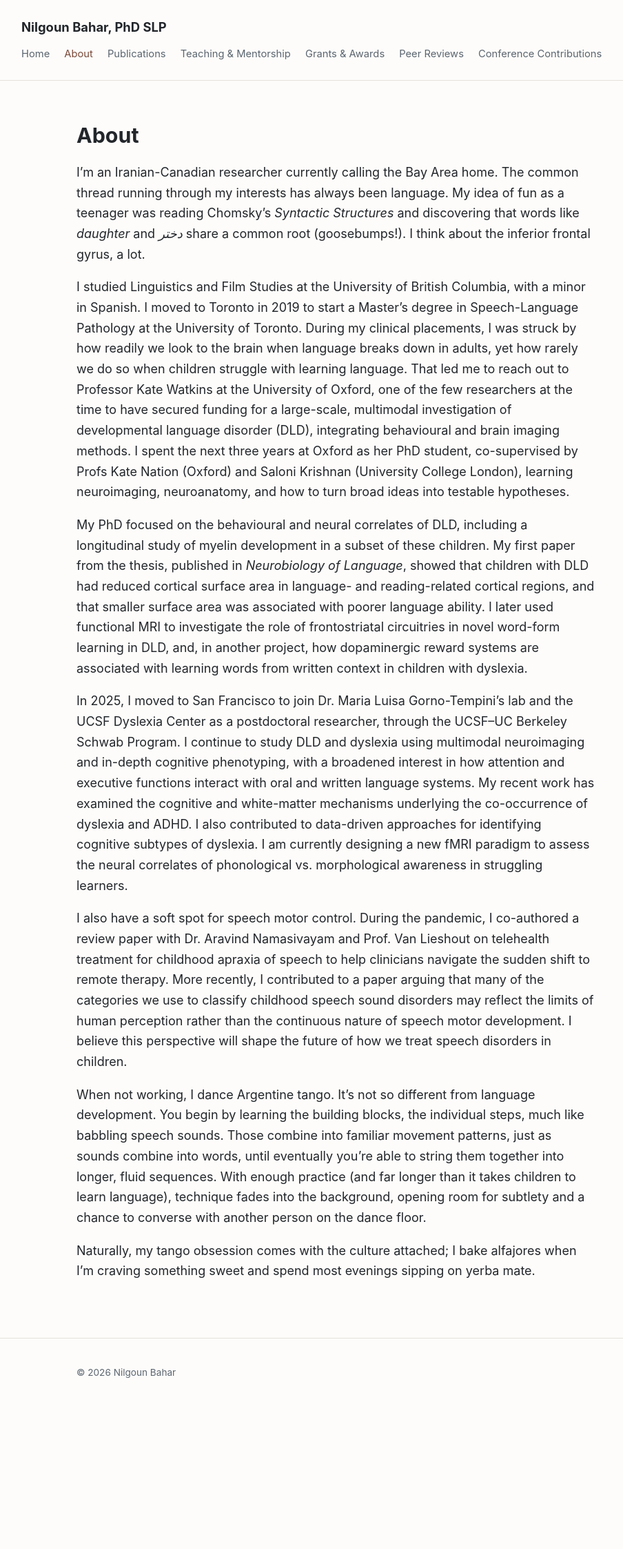
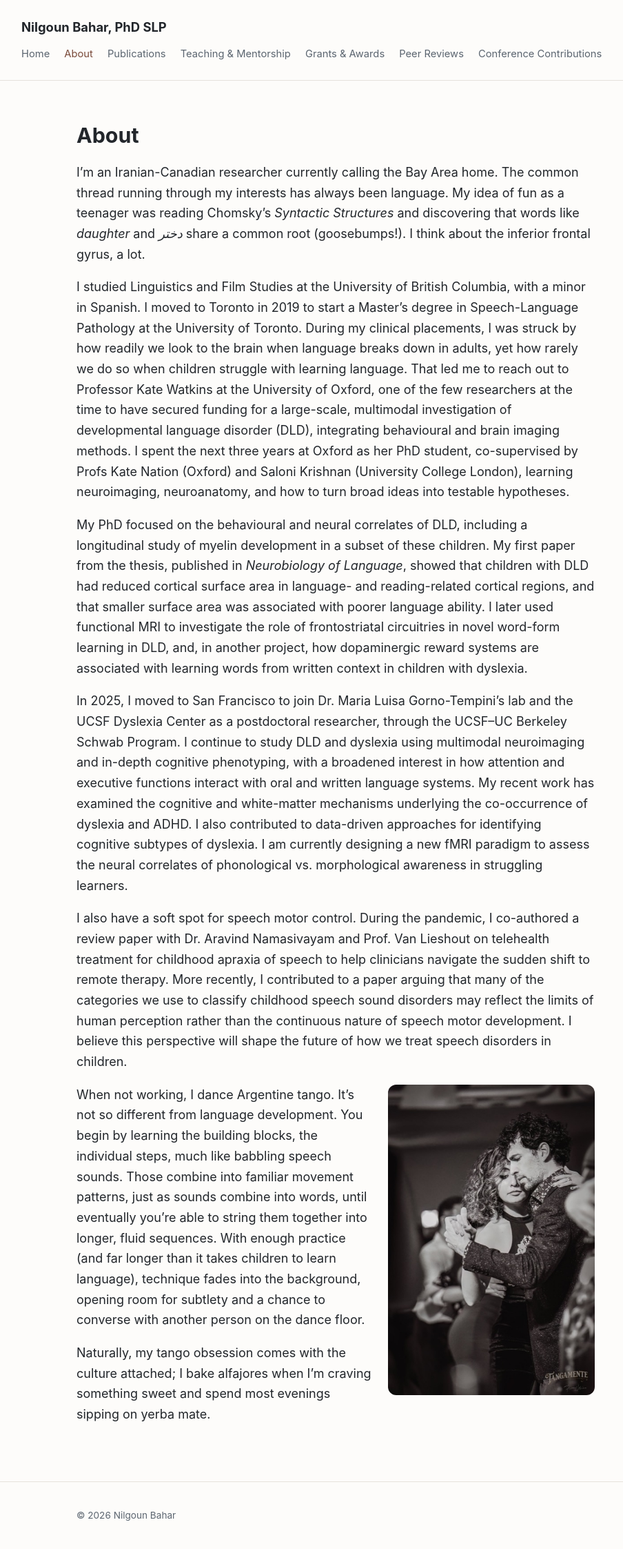
Before and after one commit to N-Bahar/N-Bahar.github.io, a Jekyll site: the page built from about.md, in a window 1280 px wide. Shown: the whole page at 69% size, without its empty margins (153-1057 px from the left). Built offline with Jekyll 4.4.1, drawn with Linux system fonts in a browser that asks for light colours; before the commit the page ends 2038 px from its top, so only the background shows below that.

Commit message:
Add Argentine tango photo to about page
Co-Authored-By: Claude Sonnet 5 <noreply@anthropic.com>

```diff
--- a/about.md
+++ b/about.md
@@ -16,6 +16,6 @@ In 2025, I moved to San Francisco to join Dr. Maria Luisa Gorno-Tempini's lab an
 
 I also have a soft spot for speech motor control. During the pandemic, I co-authored a review paper with Dr. Aravind Namasivayam and Prof. Van Lieshout on telehealth treatment for childhood apraxia of speech to help clinicians navigate the sudden shift to remote therapy. More recently, I contributed to a paper arguing that many of the categories we use to classify childhood speech sound disorders may reflect the limits of human perception rather than the continuous nature of speech motor development. I believe this perspective will shape the future of how we treat speech disorders in children.
 
-When not working, I dance Argentine tango. It's not so different from language development. You begin by learning the building blocks, the individual steps, much like babbling speech sounds. Those combine into familiar movement patterns, just as sounds combine into words, until eventually you're able to string them together into longer, fluid sequences. With enough practice (and far longer than it takes children to learn language), technique fades into the background, opening room for subtlety and a chance to converse with another person on the dance floor.
+<img class="tango-photo" src="/assets/images/tango-tangamente.jpg" alt="Nilgoun dancing Argentine tango, in a close embrace with a partner on the dance floor (photo: Tangamente)">When not working, I dance Argentine tango. It's not so different from language development. You begin by learning the building blocks, the individual steps, much like babbling speech sounds. Those combine into familiar movement patterns, just as sounds combine into words, until eventually you're able to string them together into longer, fluid sequences. With enough practice (and far longer than it takes children to learn language), technique fades into the background, opening room for subtlety and a chance to converse with another person on the dance floor.
 
 Naturally, my tango obsession comes with the culture attached; I bake alfajores when I'm craving something sweet and spend most evenings sipping on yerba mate.
--- a/assets/css/style.css
+++ b/assets/css/style.css
@@ -178,6 +178,19 @@ hr {
   margin: 0.75rem 0 1.25rem;
 }
 
+.tango-photo {
+  float: right;
+  width: 300px;
+  max-width: 45%;
+  height: auto;
+  border-radius: 12px;
+  margin: 0 0 1rem 1.5rem;
+}
+
+@media (max-width: 600px) {
+  .tango-photo { float: none; width: 100%; max-width: 100%; margin: 0 0 1rem; }
+}
+
 .cv-download {
   display: block;
   font-weight: 700;
```
Also changed, not shown: assets/images/tango-tangamente.jpg (added).
